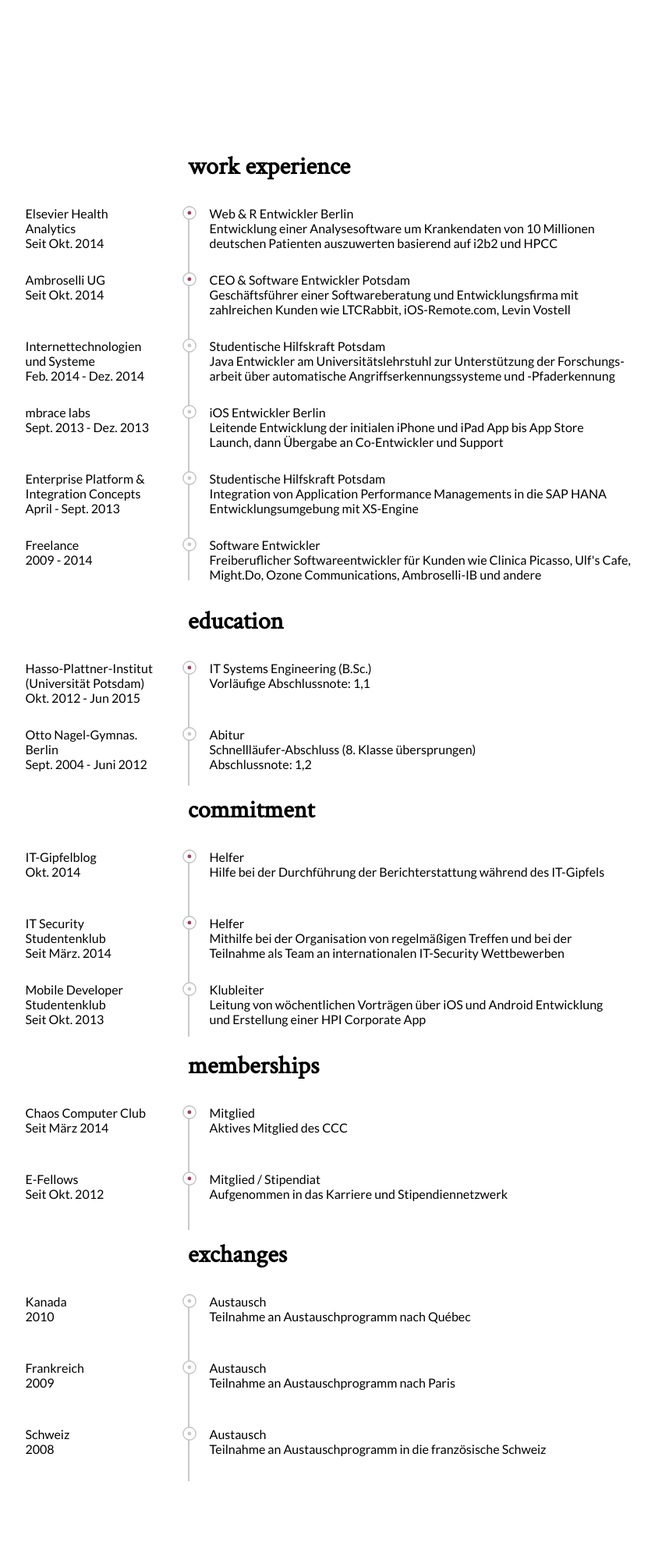
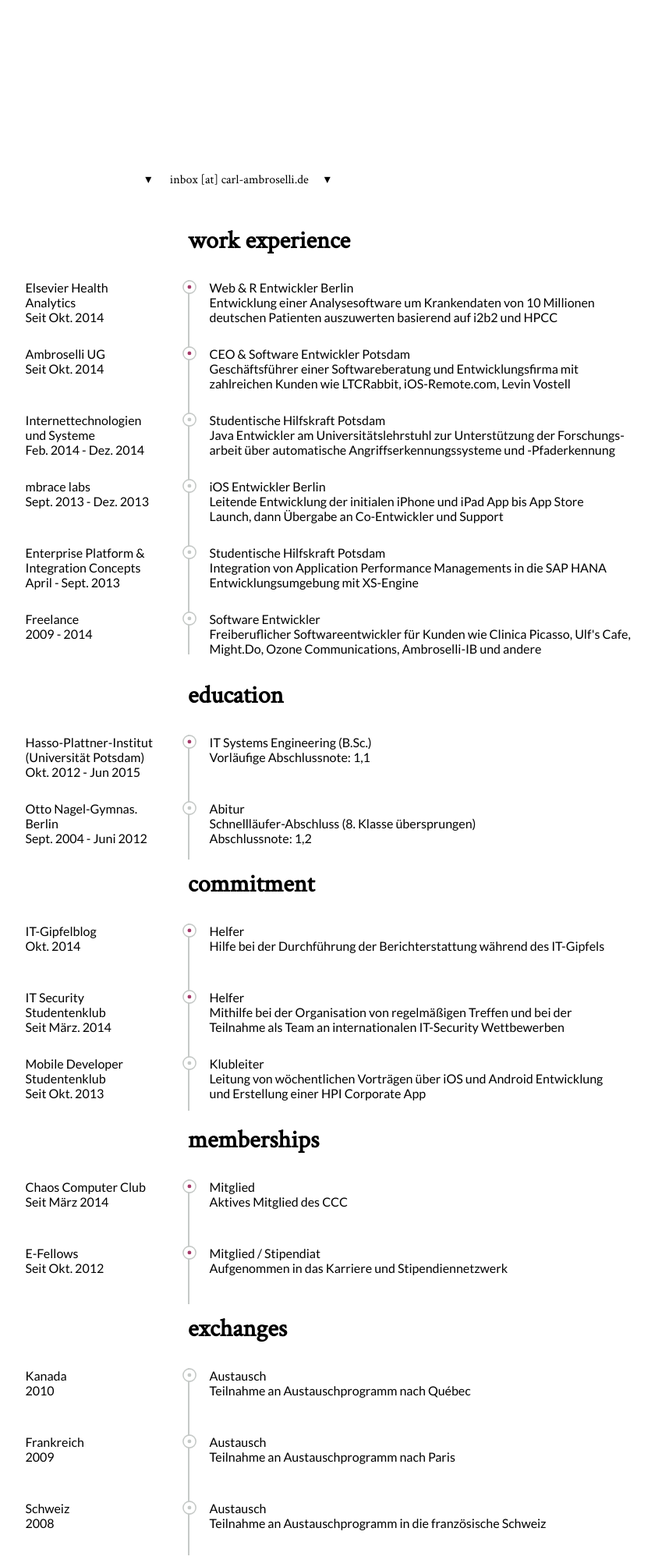
Before and after one commit to CarlAmbroselli/Homepage, a PHP site: page / in a window 1280 px wide. Shown: the part 533-2542 px from the top of the page at 78% size, without its empty margins (343-1183 px from the left). Before the commit the page ends 2447 px from the top, so only its background shows below. Run offline with PHP 8.4, Linux system fonts and the light colour scheme.

Commit message:
Add contact

```diff
--- a/index.html
+++ b/index.html
@@ -9,6 +9,9 @@
   <body>
     <div class="intro">
       <p><span class="headline">Hi I'm Carl.</span><br><br>I finished my <span class="highlight">bachelor</span> studies in June 2015 and work on my own <span class="highlight">startup</span> now. I have a lot of experience in <span class="highlight">mobile</span> and <span class="highlight">web</span> development. I am pretty good in developing well-tested, robust solutions in a very short amount of time. <span class="highlight">Security</span> is something I was also always interested in and I won many Security-CTF events. In my spare time I love going surfing or snowboarding with friends and doing parkour.</p>
+    </div>
+    <div class="contact">
+      <p>▾ <span>inbox [at] carl-ambroselli.de</span>▾</p>
     </div>
     <div class="vita">
       <div class="workExperience">
--- a/styles.css
+++ b/styles.css
@@ -30,7 +30,7 @@ body {
 .vita {
   position: absolute;
   top: 100%;
-  margin-top: -95px;
+ /*  margin-top: -95px; */
   margin-left: 45%;
 }
 
@@ -113,3 +113,16 @@ ul.job-description li.active {
     display: none;
   }
 }
+
+.contact {
+ text-align: center;
+ position: absolute;
+ bottom: 10px;
+ width: 100%;
+ font-family: 'Crimson Text', serif;
+}
+
+.contact span {
+  padding-left: 20px;
+  padding-right: 20px;
+}
```
